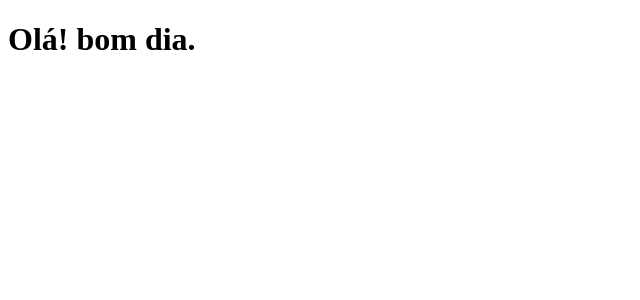
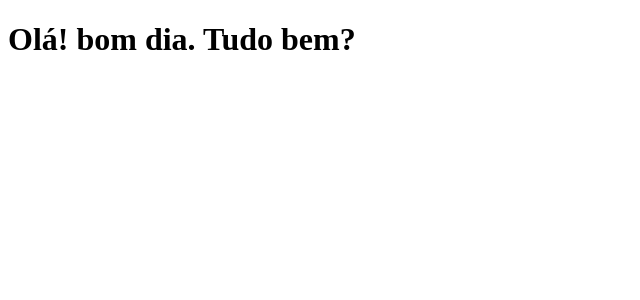
Before and after one commit to luc-seidl/clone-tabnews, a Next.js app: page / in a window 1280 px wide. Shown: the top 300 px of the page, without its empty margins (0-640 px from the left). Built offline with nearby package versions, Linux system fonts and the light colour scheme.

Commit message:
Altera Mensagem do Index

```diff
--- a/pages/index.js
+++ b/pages/index.js
@@ -1,6 +1,6 @@
 function Home(){
     // Título da Página
-    return <h1>Olá! bom dia.</h1>
+    return <h1>Olá! bom dia. Tudo bem?</h1>
 }
 
 export default Home;
```
